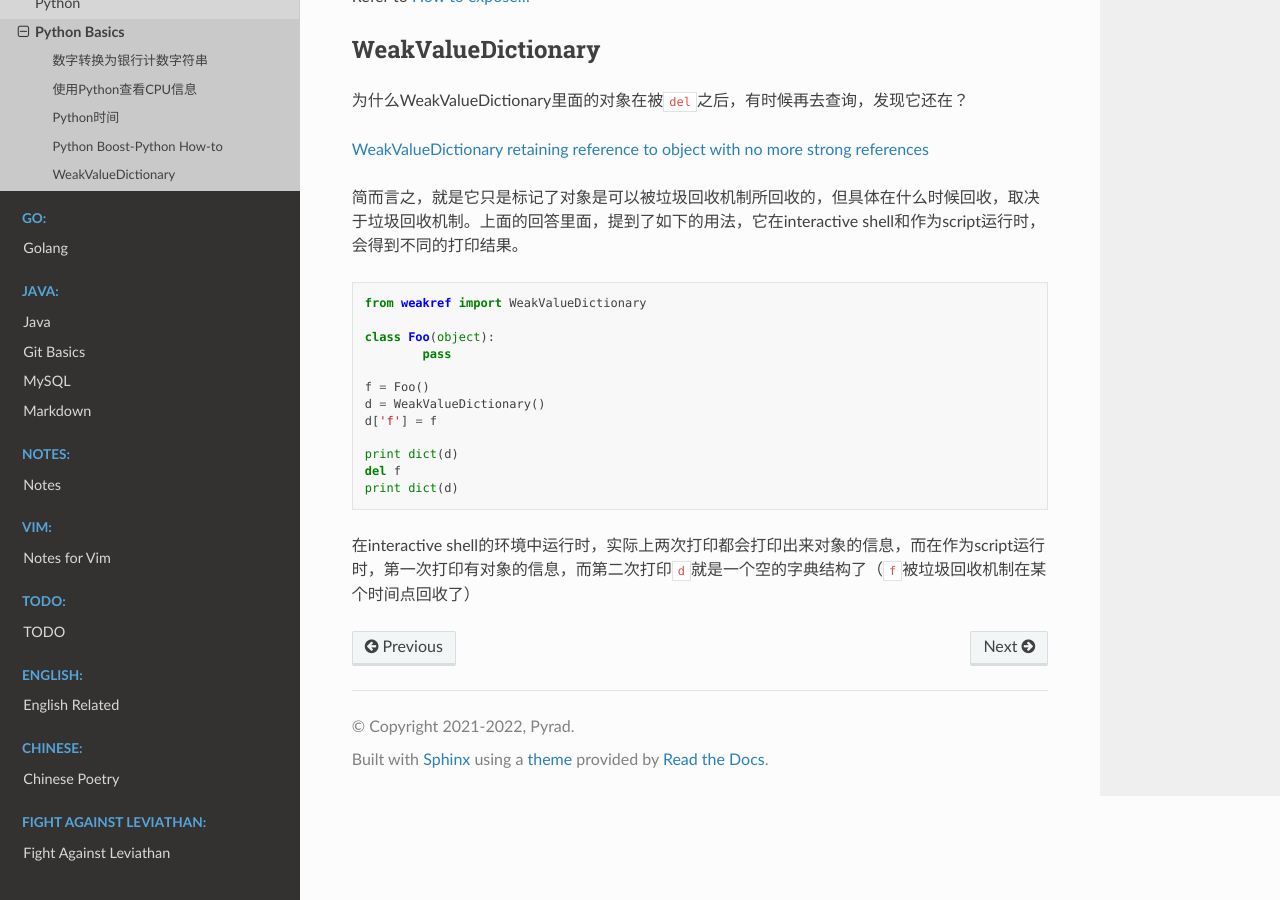
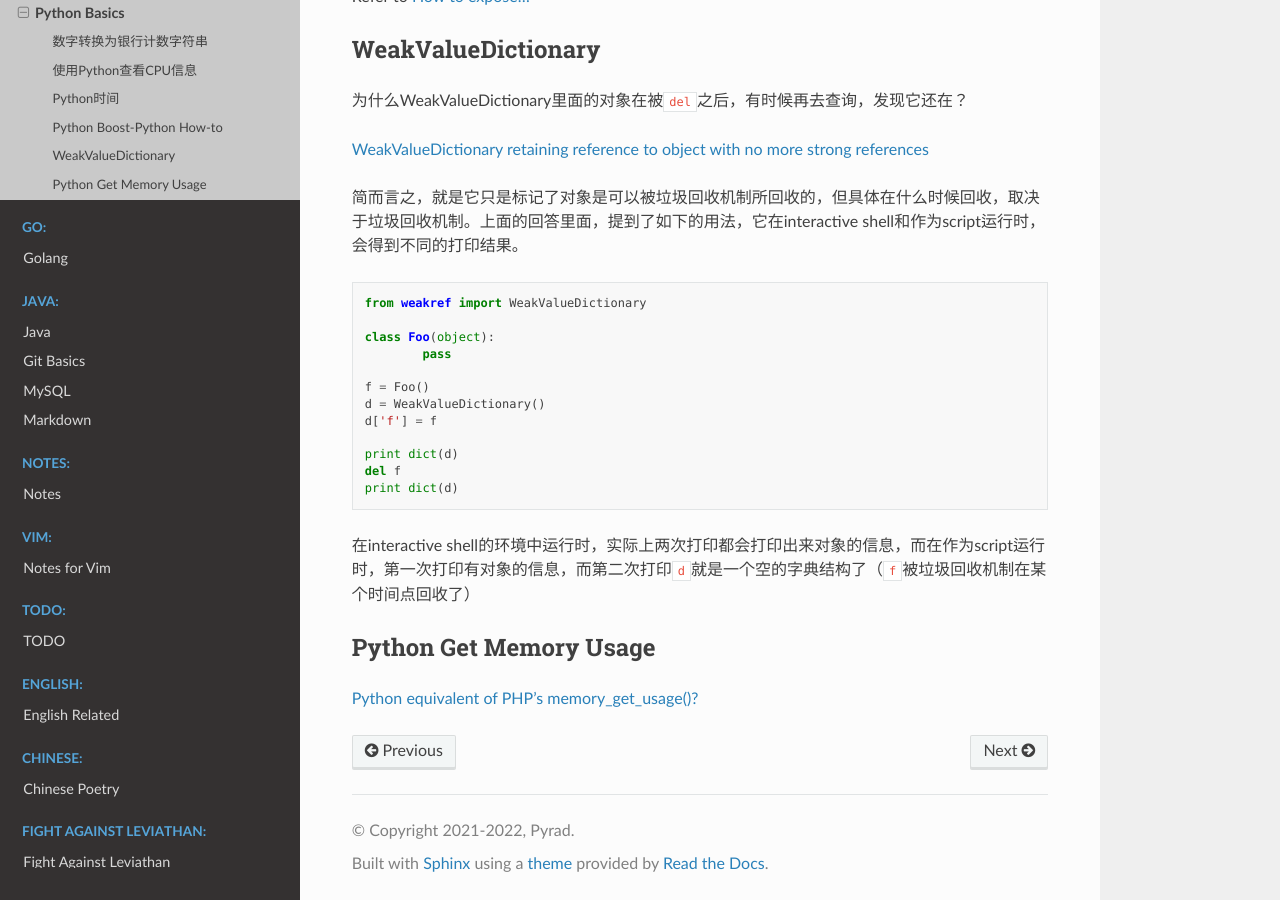
Before and after one commit to Pyrad/pyradnotes, a Sphinx documentation site: the page built from source/Python/pythonbasic.md, in a window 1280 px wide and 900 px high, scrolled down 1800 px. Built offline with Sphinx 7.4.7 and the Read the Docs theme 2.0.0, drawn with Linux system fonts in a browser that asks for light colours; some of the changed text lies outside the part shown.

Commit message:
Python Get memory usage via Python

````diff
--- a/source/Python/pythonbasic.md
+++ b/source/Python/pythonbasic.md
@@ -102,3 +102,7 @@ print dict(d)
 ```
 
 在interactive shell的环境中运行时，实际上两次打印都会打印出来对象的信息，而在作为script运行时，第一次打印有对象的信息，而第二次打印`d`就是一个空的字典结构了（`f`被垃圾回收机制在某个时间点回收了）
+
+## Python Get Memory Usage
+
+[Python equivalent of PHP's memory_get_usage()?](https://stackoverflow.com/questions/897941/python-equivalent-of-phps-memory-get-usage)
````
